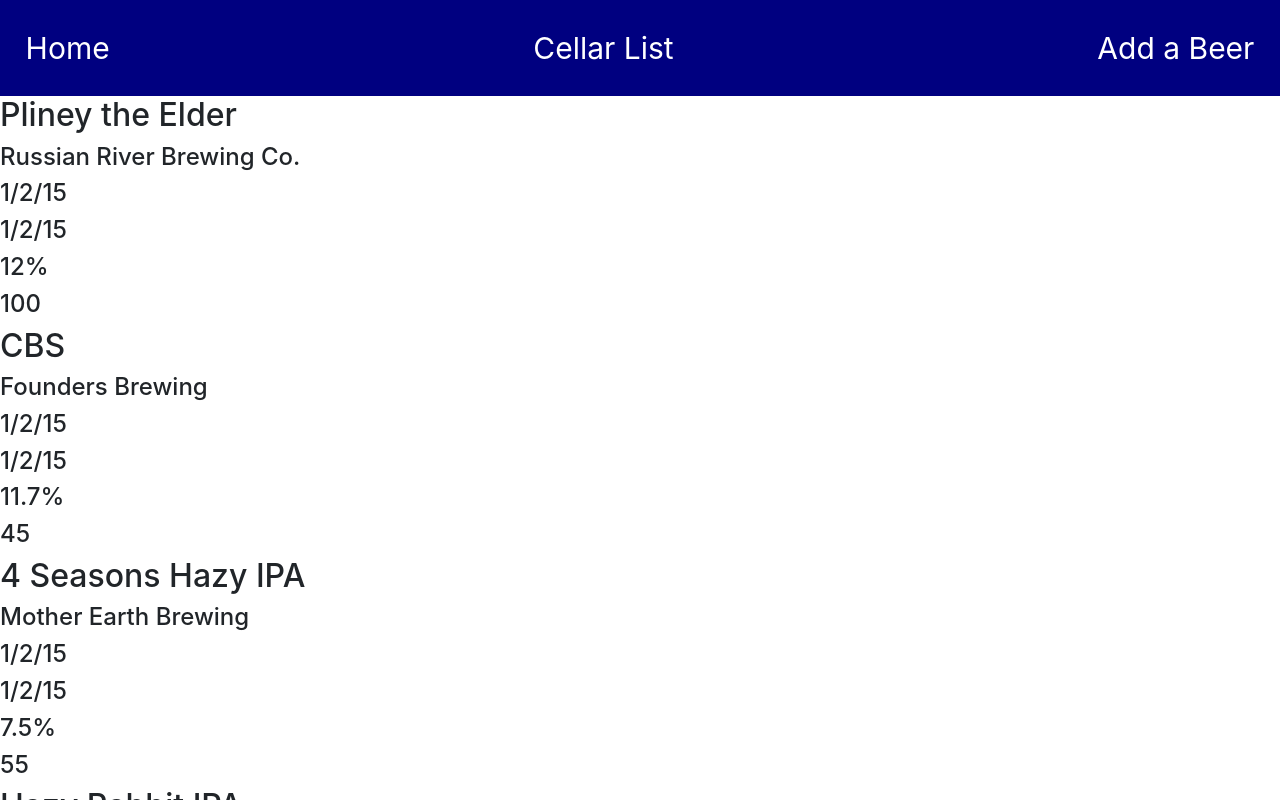
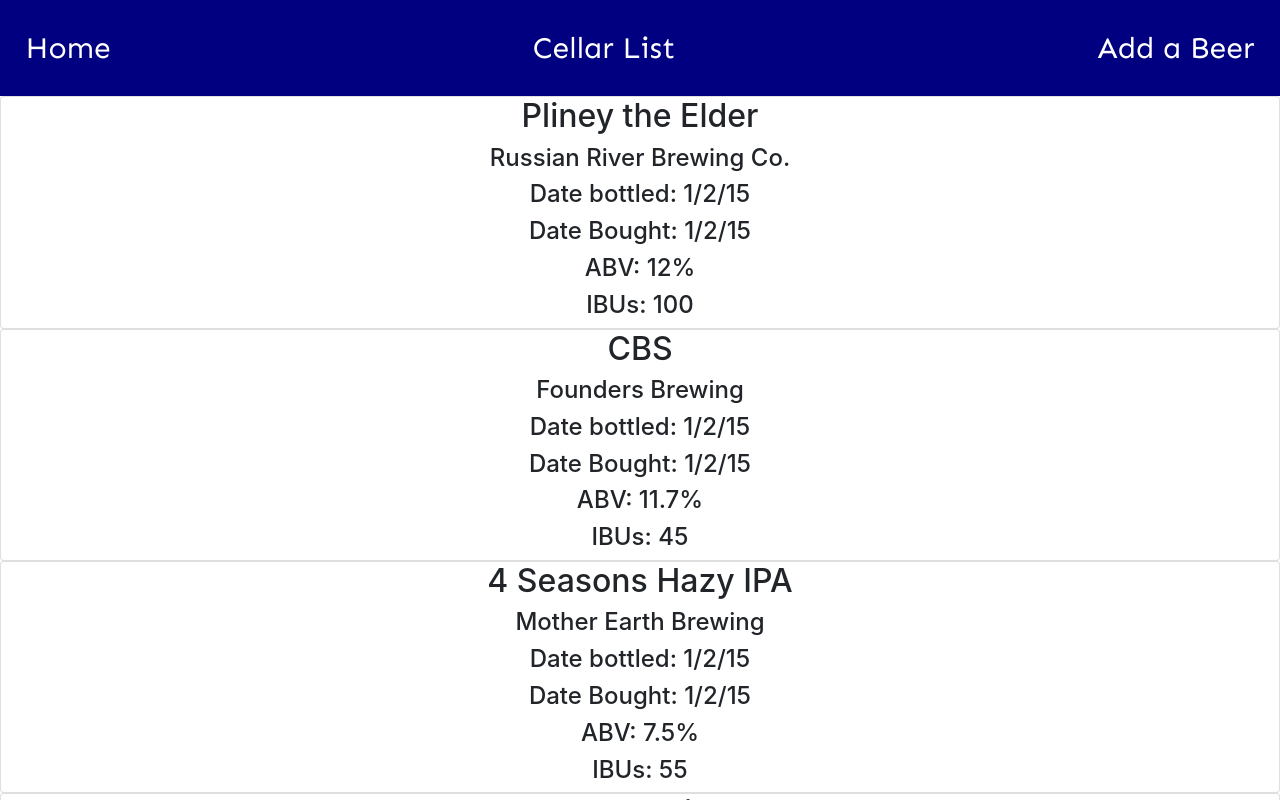
Before and after one commit to Saul-Ordonez/cellar_management, a React (Create React App) app: page /#/beerlist in a window 1280 px wide. Shown: the top 800 px of the page. Built offline with nearby package versions, Linux system fonts and the light colour scheme.

Commit message:
add styling to card

```diff
--- a/public/index.html
+++ b/public/index.html
@@ -3,6 +3,7 @@
   <head>
     <meta charset="utf-8" />
     <link rel="icon" href="%PUBLIC_URL%/favicon.ico" />
+    <link href="https://fonts.googleapis.com/css?family=Sen&display=swap" rel="stylesheet">
     <meta name="viewport" content="width=device-width, initial-scale=1" />
     <meta name="theme-color" content="#000000" />
     <meta
--- /dev/null
+++ b/src/components/Beer.css
@@ -0,0 +1,3 @@
+.card {
+  text-align: center;
+}
--- a/src/components/Beer.jsx
+++ b/src/components/Beer.jsx
@@ -1,15 +1,18 @@
 import React from 'react';
 import PropTypes from 'prop-types';
+import './Beer.css';
 
 function Beer(props) {
   return (
     <div>
+    <div class='card'>
     <h2>{props.name}</h2>
     <h4>{props.brewery}</h4>
-    <h4>{props.bottled}</h4>
-    <h4>{props.bought}</h4>
-    <h4>{props.abv}</h4>
-    <h4>{props.ibu}</h4>
+    <h4>Date bottled: {props.bottled}</h4>
+    <h4>Date Bought: {props.bought}</h4>
+    <h4>ABV: {props.abv}</h4>
+    <h4>IBUs: {props.ibu}</h4>
+    </div>
     </div>
   );
 }
--- /dev/null
+++ b/src/components/Landing.css
@@ -0,0 +1,5 @@
+.titleStyle {
+  font-family: 'Sen', sans-serif;
+  text-align: center;
+  padding-top: 1%;
+}
--- a/src/components/Landing.jsx
+++ b/src/components/Landing.jsx
@@ -1,9 +1,10 @@
 import React from 'react';
+import './Landing.css';
 
 function Landing() {
   return(
-    <div>
-    <h1>Landing page</h1>
+    <div class='titleStyle'>
+    <h1>Cellar Mate</h1>
     </div>
   );
 }
--- a/src/components/NavBar.css
+++ b/src/components/NavBar.css
@@ -3,6 +3,7 @@
   text-align: center;
   padding-top: 2%;
   padding-bottom: 2%;
+  font-family: 'Sen', sans-serif;
 }
 
 .homeLink {
```
